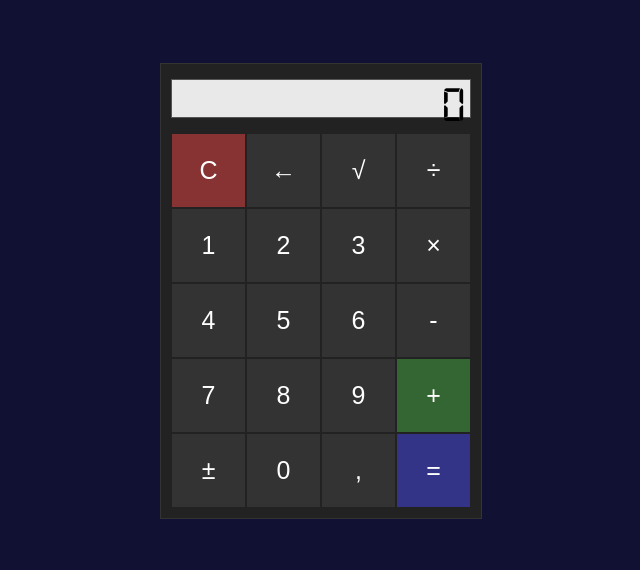
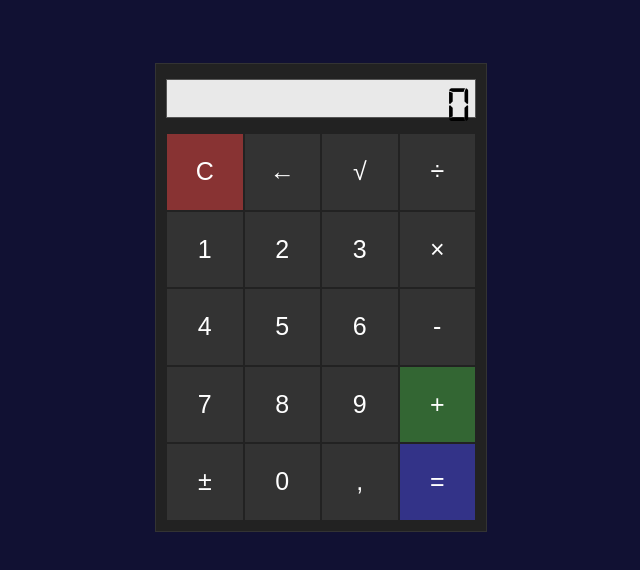
Before and after one commit to m60mor/react-calculator, a React (Create React App) app: page / in a window 1280 px wide. Shown: the top 570 px of the page, without its empty margins (319-959 px from the left). Built offline with nearby package versions, Linux system fonts and the light colour scheme.

Commit message:
Rewriting length control for input and sqrt

```diff
--- a/src/App.js
+++ b/src/App.js
@@ -30,6 +30,11 @@ function App() {
           operation: null
         }
       case ACTIONS.SELECT_NUMBER:
+        if (state.number.replace('-', '').length >= 12) {
+          return {
+            ...state
+          }
+        }
         if (state.number !== '0') {
           return {
             ...state,
@@ -66,10 +71,12 @@ function App() {
       case ACTIONS.ROOT:
         if (parseFloat(state.number) >= 0) {
           return {
-            number: String(Math.sqrt(parseFloat(state.number)))
+            ...state,
+            number: String(Math.sqrt(parseFloat(state.number))).slice(0, 12)
           }
         }
         return {
+          ...state,
           number: '0',
           prevNumber: 'Error, cant get root of negative numbers'
         }
@@ -86,7 +93,7 @@ function App() {
       case ACTIONS.COMMA:
         return {
           ...state,
-          number: state.number.includes('.') ? state.number.replace('.', '') : state.number + '.'
+          number: state.number.includes('.') ? state.number.replace('.', '') : state.number.replace('-', '').length >= 12 ? state.number : state.number + '.'
         }
       case ACTIONS.CALCULATE:
         const x = parseFloat(state.prevNumber);
@@ -110,7 +117,7 @@ function App() {
                 number: '0'
               }
             }
-            result = String(x / y)
+            result = String(x / y).slice(0, 12);
             break
         }
 
@@ -119,24 +126,10 @@ function App() {
           operation: null,
           number: result
         }
-      case ACTIONS.CHECK_LENGTH:
-        if (state.number.includes('.') || state.number.length > 12 + parseInt(state.number.includes('-'))) {
-          return {
-            ...state,
-            number: state.number.slice(0, 11)
-          }
-        }
-        return {
-          ...state
-        }
     }
   }
 
   const[state, dispatch] = useReducer(calcReducer, INITIAL_STATE);
-
-  useEffect(() => {
-    dispatch({ type: ACTIONS.CHECK_LENGTH });
-  }, [state.number]);
 
 
   return (
--- a/src/styles.css
+++ b/src/styles.css
@@ -13,7 +13,7 @@ body {
     display: flex;
     flex-direction: column;
     background: #222;
-    width: 300px;
+    width: 310px;
     padding: 10px;
     border: #333 1px solid;
     margin: auto;
@@ -25,15 +25,15 @@ body {
     display: flex;
     flex-direction: column;
     justify-content: space-between;
-    align-items: end;
     background: rgba(255, 255, 255, 0.9);
+    width: 100%;
     box-sizing: border-box;
-    width: 100%;
     padding: 5px;
     border: 1px #555 solid;
     margin: 5px 0 15px 0;
     color: #000;
     font-family: "digital7";
+    text-align: right;
 }
 
 .output-current {
```
